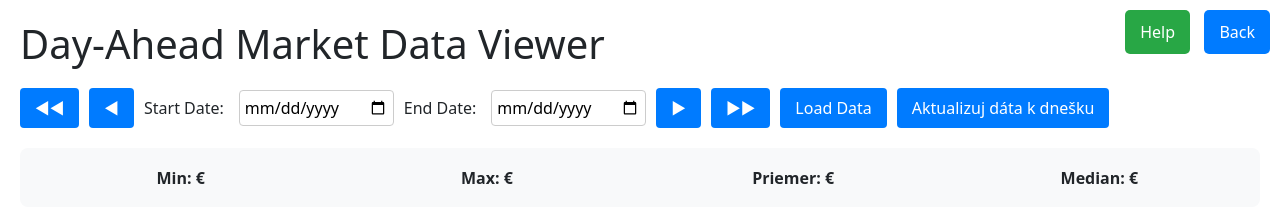
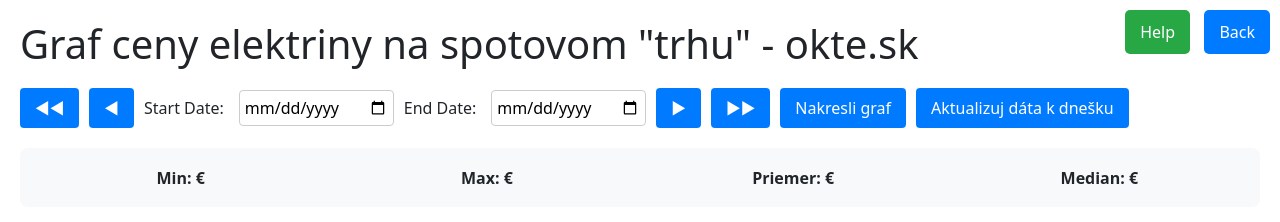
Before and after one commit to PavelSimon/elektrina-cena, a plain HTML site: page index.html in a window 1280 px wide. Drawn offline with nearby package versions, Linux system fonts and the light colour scheme.

Commit message:
Change header and button text in index.html

```diff
--- a/index.html
+++ b/index.html
@@ -249,7 +249,7 @@
     </style>
 </head>
 <body>
-    <h1>Day-Ahead Market Data Viewer</h1>
+    <h1>Graf ceny elektriny na spotovom "trhu" - okte.sk</h1>
     <button type="button" id="helpButton">Help</button>
     <a href="https://www.energiaweb.energy/">
         <button  type="submit" id="backButton">Back</button>
@@ -276,7 +276,7 @@
         <input type="date" id="end_date" name="end_date" required>
         <button type="button" id="nextDay" title="Nasledujúci deň">►</button>
         <button type="button" id="nextPeriod" title="Nasledujúce obdobie">►►</button>
-        <button type="submit">Load Data</button>
+        <button type="submit">Nakresli graf</button>
         <button type="button" id="updateData">Aktualizuj dáta k dnešku</button>
         <p id="updateStatus"></p>
     </form>
```
